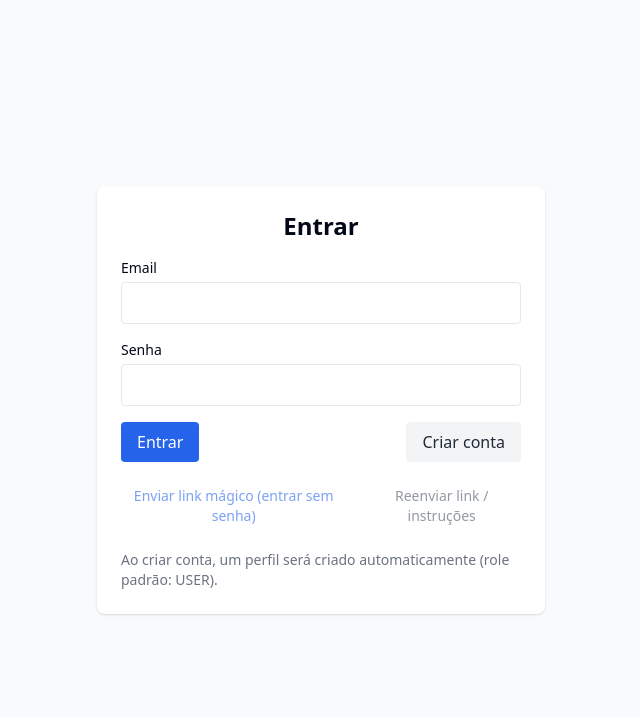
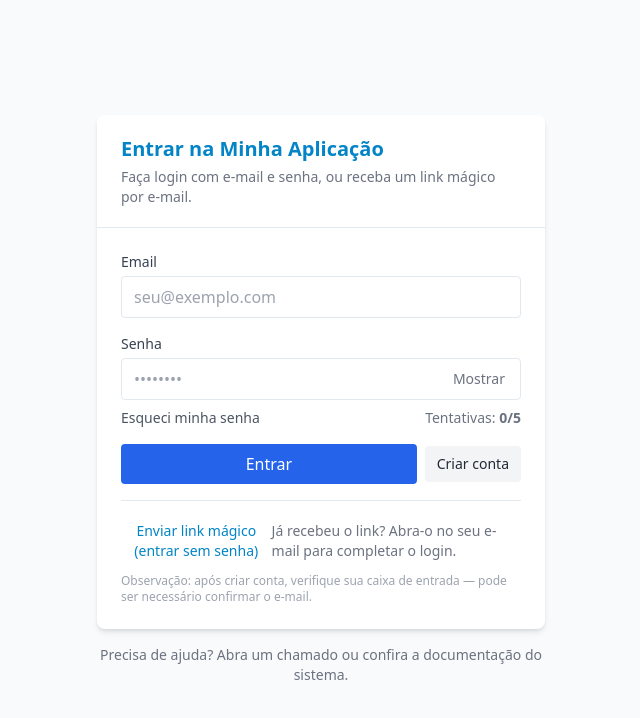
Before and after one commit to EliasWilliamdev/Authentication-Project, a React (Vite) app: page /login in a window 1280 px wide. Shown: the top 718 px of the page, without its empty margins (319-959 px from the left). Built offline with nearby package versions, Linux system fonts and the light colour scheme.

Commit message:
[dyad] Melhorar UI e fluxo da tela de login - wrote 1 file(s)

```diff
--- a/src/pages/Login.tsx
+++ b/src/pages/Login.tsx
@@ -9,6 +9,20 @@ const LOCK_KEY = "login_lock_until";
 const MAX_ATTEMPTS = 5;
 const LOCK_DURATION_MS = 1000 * 60 * 5; // 5 minutes
 
+const Spinner: React.FC<{ className?: string }> = ({ className = "w-4 h-4" }) => (
+  <svg className={`${className} animate-spin`} viewBox="0 0 24 24" fill="none" aria-hidden>
+    <circle cx="12" cy="12" r="10" stroke="currentColor" strokeWidth="3" className="opacity-25" />
+    <path d="M4 12a8 8 0 018-8" stroke="currentColor" strokeWidth="3" strokeLinecap="round" className="opacity-75" />
+  </svg>
+);
+
+const formatMs = (ms: number) => {
+  const totalSec = Math.max(0, Math.ceil(ms / 1000));
+  const minutes = Math.floor(totalSec / 60);
+  const seconds = totalSec % 60;
+  return `${minutes}:${seconds.toString().padStart(2, "0")}`;
+};
+
 const Login: React.FC = () => {
   const navigate = useNavigate();
   const { signIn, signUp } = useAuth();
@@ -16,22 +30,41 @@ const Login: React.FC = () => {
   const [email, setEmail] = React.useState("");
   const [password, setPassword] = React.useState("");
   const [loading, setLoading] = React.useState(false);
+  const [showPassword, setShowPassword] = React.useState(false);
+  const [lockRemaining, setLockRemaining] = React.useState<number>(0);
 
+  // derive locked state from localStorage value
+  const computeLockedUntil = React.useCallback(() => {
     const lockedUntil = parseInt(localStorage.getItem(LOCK_KEY) || "0", 10);
-  const isLocked = Date.now() < lockedUntil;
+    const remaining = Math.max(0, lockedUntil - Date.now());
+    setLockRemaining(remaining);
+    return remaining;
+  }, []);
+
+  React.useEffect(() => {
+    computeLockedUntil();
+    const id = setInterval(() => {
+      computeLockedUntil();
+    }, 1000);
+    return () => clearInterval(id);
+  }, [computeLockedUntil]);
+
+  const isLocked = lockRemaining > 0;
 
   const incrementAttempts = () => {
     const attempts = parseInt(localStorage.getItem(ATTEMPT_KEY) || "0", 10) + 1;
     localStorage.setItem(ATTEMPT_KEY, attempts.toString());
     if (attempts >= MAX_ATTEMPTS) {
       localStorage.setItem(LOCK_KEY, (Date.now() + LOCK_DURATION_MS).toString());
-      showError("Muitas tentativas falhas — tente novamente mais tarde.");
+      setLockRemaining(LOCK_DURATION_MS);
+      showError("Muitas tentativas falhas — sua conta foi temporariamente bloqueada.");
     }
   };
 
   const resetAttempts = () => {
     localStorage.removeItem(ATTEMPT_KEY);
     localStorage.removeItem(LOCK_KEY);
+    setLockRemaining(0);
   };
 
   const handleSignIn = async (e: React.FormEvent) => {
@@ -49,19 +82,13 @@ const Login: React.FC = () => {
     const result = await signIn(email, password);
     setLoading(false);
 
-    // Debugging
     // @ts-ignore
-    console.debug("signIn result:", result);
-
-    // If explicit error, surface it
-    // @ts-ignore
-    if (result.error) {
+    if (result?.error) {
       incrementAttempts();
       showError(result.error.message || "Falha ao autenticar.");
       return;
     }
 
-    // If signIn returned a session -> success
     // @ts-ignore
     if (result.data?.session) {
       resetAttempts();
@@ -71,11 +98,11 @@ const Login: React.FC = () => {
     }
 
     // If no session was returned but no error, check current session explicitly
+    // (useful for cases where confirmation/magic-link took over)
+    // NOTE: keep console.debug for developer insights
     try {
       const { data: sessionData } = await supabase.auth.getSession();
-      // Debugging
-      console.debug("getSession result:", sessionData);
-
+      // @ts-ignore
       if (sessionData?.session) {
         resetAttempts();
         showSuccess("Autenticado com sucesso!");
@@ -83,22 +110,21 @@ const Login: React.FC = () => {
         return;
       }
     } catch (err) {
+      // Let errors bubble as per project rules; still provide a console debug for devs
       console.debug("getSession threw:", err);
     }
 
-    // If we reach here, no session was created: likely the account requires email confirmation
+    // Fallback: likely email confirmation required or other flow
     showError(
-      "Não foi possível autenticar. Verifique seu e-mail/senha e confirme sua conta via e-mail se necessário. Você também pode usar o link mágico para entrar sem senha.",
+      "Não foi possível autenticar. Verifique e-mail/senha e confirme sua conta via e-mail se necessário. Você também pode usar o link mágico para entrar sem senha.",
     );
   };
 
-  // Use a separate handler for creating account (triggered by button click)
   const handleSignUp = async () => {
     if (isLocked) {
       showError("Conta bloqueada temporariamente. Aguarde alguns minutos.");
       return;
     }
-
     if (!email || !password) {
       showError("Preencha email e senha para criar a conta.");
       return;
@@ -108,18 +134,13 @@ const Login: React.FC = () => {
     const result = await signUp(email, password);
     setLoading(false);
 
-    // Debugging info for developer
     // @ts-ignore
-    console.debug("signUp result:", result);
-
-    // @ts-ignore
-    if (result.error) {
+    if (result?.error) {
       incrementAttempts();
       showError(result.error.message || "Falha ao criar conta.");
       return;
     }
 
-    // If signUp returned a session, user is already signed in
     // @ts-ignore
     if (result.data?.session) {
       resetAttempts();
@@ -128,22 +149,16 @@ const Login: React.FC = () => {
       return;
     }
 
-    // If signUp created the user but didn't return a session, it's likely
-    // because email confirmation is required (magic link / confirmation email).
-    // Inform the user to check their email.
+    // created but no session -> check email confirmation
     // @ts-ignore
     if (result.data?.user && !result.data?.session) {
-      showSuccess(
-        "Conta criada. Verifique seu e-mail para confirmar a conta antes de fazer login. Você também pode usar o link mágico abaixo para acessar a conta.",
-      );
+      showSuccess("Conta criada. Verifique seu e-mail para confirmar a conta antes de fazer login.");
       return;
     }
 
-    // Fallback
     showSuccess("Conta criada. Verifique seu e-mail para confirmar (se aplicável).");
   };
 
-  // Send magic link to email to allow login (useful if confirmation blocks sign-in)
   const handleSendMagicLink = async () => {
     if (!email) {
       showError("Forneça um e-mail para receber o link mágico.");
@@ -154,10 +169,7 @@ const Login: React.FC = () => {
     setLoading(false);
 
     // @ts-ignore
-    console.debug("signInWithOtp result:", result);
-
-    // @ts-ignore
-    if (result.error) {
+    if (result?.error) {
       showError(result.error.message || "Falha ao enviar o link mágico.");
       return;
     }
@@ -165,97 +177,151 @@ const Login: React.FC = () => {
     showSuccess("Link mágico enviado — verifique seu e-mail para acessar a conta.");
   };
 
+  const handleResetPassword = async () => {
+    if (!email) {
+      showError("Forneça seu e-mail para receber instruções de recuperação.");
+      return;
+    }
+    setLoading(true);
+    const res = await supabase.auth.resetPasswordForEmail(email);
+    setLoading(false);
+    // @ts-ignore
+    if (res?.error) {
+      showError(res.error.message || "Falha ao enviar instruções de recuperação.");
+      return;
+    }
+    showSuccess("E-mail de recuperação enviado. Verifique sua caixa de entrada.");
+  };
+
   return (
-    <div className="min-h-screen flex items-center justify-center bg-gray-50 p-4">
-      <div className="w-full max-w-md bg-white shadow rounded-lg p-6">
-        <h2 className="text-2xl font-semibold mb-4 text-center">Entrar</h2>
-        {isLocked && (
-          <div className="mb-4 p-3 bg-red-50 text-red-700 rounded">
-            Conta bloqueada temporariamente por muitas tentativas. Tente novamente mais tarde.
+    <div className="min-h-screen bg-gray-50 flex items-center justify-center p-4">
+      <div className="w-full max-w-md">
+        <div className="bg-white shadow-md rounded-lg overflow-hidden">
+          <div className="px-6 py-5 border-b">
+            <h2 className="text-xl font-semibold text-sky-600">Entrar na Minha Aplicação</h2>
+            <p className="text-sm text-gray-500 mt-1">
+              Faça login com e-mail e senha, ou receba um link mágico por e-mail.
+            </p>
           </div>
-        )}
-        <form onSubmit={handleSignIn} className="space-y-4">
+
+          <form onSubmit={handleSignIn} className="px-6 py-6 space-y-4">
+            {isLocked ? (
+              <div className="rounded-md bg-red-50 border border-red-100 p-3 text-sm text-red-700">
+                Conta bloqueada temporariamente por muitas tentativas. Tente novamente em{" "}
+                <strong>{formatMs(lockRemaining)}</strong>.
+              </div>
+            ) : null}
+
             <div>
-            <label className="block text-sm font-medium mb-1">Email</label>
+              <label htmlFor="email" className="block text-sm font-medium text-gray-700">
+                Email
+              </label>
               <input
+                id="email"
                 type="email"
                 value={email}
                 onChange={(e) => setEmail(e.target.value)}
                 required
-              className="w-full px-3 py-2 border rounded"
+                autoComplete="email"
+                className="mt-1 w-full px-3 py-2 border rounded focus:outline-none focus:ring-2 focus:ring-sky-200"
+                placeholder="seu@exemplo.com"
               />
             </div>
 
             <div>
-            <label className="block text-sm font-medium mb-1">Senha</label>
+              <label htmlFor="password" className="block text-sm font-medium text-gray-700">
+                Senha
+              </label>
+              <div className="relative mt-1">
                 <input
-              type="password"
+                  id="password"
+                  type={showPassword ? "text" : "password"}
                   value={password}
                   onChange={(e) => setPassword(e.target.value)}
                   required
-              className="w-full px-3 py-2 border rounded"
+                  autoComplete="current-password"
+                  className="w-full px-3 py-2 border rounded pr-10 focus:outline-none focus:ring-2 focus:ring-sky-200"
+                  placeholder="••••••••"
                 />
+                <button
+                  type="button"
+                  onClick={() => setShowPassword((s) => !s)}
+                  className="absolute right-2 top-1/2 -translate-y-1/2 text-sm text-gray-500 px-2 py-1 rounded hover:bg-gray-100"
+                  aria-label={showPassword ? "Ocultar senha" : "Mostrar senha"}
+                >
+                  {showPassword ? "Ocultar" : "Mostrar"}
+                </button>
+              </div>
+              <div className="flex items-center justify-between mt-2">
+                <button
+                  type="button"
+                  onClick={handleResetPassword}
+                  disabled={loading}
+                  className="text-sm text-gray-600 hover:underline disabled:opacity-60"
+                >
+                  Esqueci minha senha
+                </button>
+
+                <div className="text-sm text-gray-500">
+                  Tentativas:{" "}
+                  <strong>{localStorage.getItem(ATTEMPT_KEY) || "0"}/{MAX_ATTEMPTS}</strong>
+                </div>
+              </div>
             </div>
 
-          <div className="flex items-center justify-between">
+            <div className="flex items-center gap-2">
               <button
                 type="submit"
                 disabled={loading || isLocked}
-              className="px-4 py-2 bg-blue-600 text-white rounded hover:bg-blue-700 disabled:opacity-60"
+                className="flex items-center justify-center gap-2 flex-1 px-4 py-2 bg-blue-600 text-white rounded hover:bg-blue-700 disabled:opacity-60"
+                aria-live="polite"
               >
-              {loading ? "Entrando..." : "Entrar"}
+                {loading ? <Spinner className="w-4 h-4 text-white" /> : null}
+                <span>{loading ? "Entrando..." : "Entrar"}</span>
               </button>
 
               <button
+                type="button"
                 onClick={handleSignUp}
-              type="button"
-              disabled={loading}
-              className="px-4 py-2 bg-gray-100 text-gray-800 rounded hover:bg-gray-200"
+                disabled={loading || isLocked}
+                className="px-3 py-2 bg-gray-100 text-gray-800 rounded hover:bg-gray-200 disabled:opacity-60 text-sm"
               >
                 Criar conta
               </button>
             </div>
 
-          <div className="mt-2 flex justify-center space-x-4">
+            <div className="pt-2 border-t">
+              <div className="flex items-center justify-between mt-3">
                 <button
+                  type="button"
                   onClick={handleSendMagicLink}
-              type="button"
-              disabled={loading || !email}
-              className="px-3 py-2 text-sm text-blue-600 hover:underline disabled:opacity-60"
+                  disabled={loading}
+                  className="text-sm text-sky-600 hover:underline disabled:opacity-60"
                 >
                   Enviar link mágico (entrar sem senha)
                 </button>
-            <button
-              onClick={async () => {
-                // Try to re-send invite/confirmation via admin flow (fallback)
-                if (!email) {
-                  showError("Forneça um e-mail para reenviar instruções.");
-                  return;
-                }
-                setLoading(true);
-                // Supabase doesn't provide a direct 'resend confirmation' API for magic link flows,
-                // so we reuse signInWithOtp to send a new magic link as a reliable fallback.
-                const res = await supabase.auth.signInWithOtp({ email });
-                setLoading(false);
-                // @ts-ignore
-                if (res.error) {
-                  showError(res.error.message || "Falha ao reenviar instruções.");
-                  return;
-                }
-                showSuccess("Instruções reenviadas para o seu e-mail.");
-              }}
-              type="button"
-              disabled={loading || !email}
-              className="px-3 py-2 text-sm text-gray-600 hover:underline disabled:opacity-60"
+
+                <a
+                  href="/auth/callback"
+                  className="text-sm text-gray-500 hover:underline"
+                  onClick={(e) => e.preventDefault()}
                 >
-              Reenviar link / instruções
-            </button>
+                  Já recebeu o link? Abra-o no seu e-mail para completar o login.
+                </a>
+              </div>
+
+              <p className="text-xs text-gray-400 mt-3">
+                Observação: após criar conta, verifique sua caixa de entrada — pode ser necessário confirmar o e-mail.
+              </p>
             </div>
           </form>
+        </div>
 
-        <p className="text-sm text-gray-500 mt-4">
-          Ao criar conta, um perfil será criado automaticamente (role padrão: USER).
+        <div className="text-center mt-4 text-sm text-gray-500">
+          <p>
+            Precisa de ajuda? Abra um chamado ou confira a documentação do sistema.
           </p>
+        </div>
       </div>
     </div>
   );
```
Lines whose indentation alone changed are shown as unchanged.
